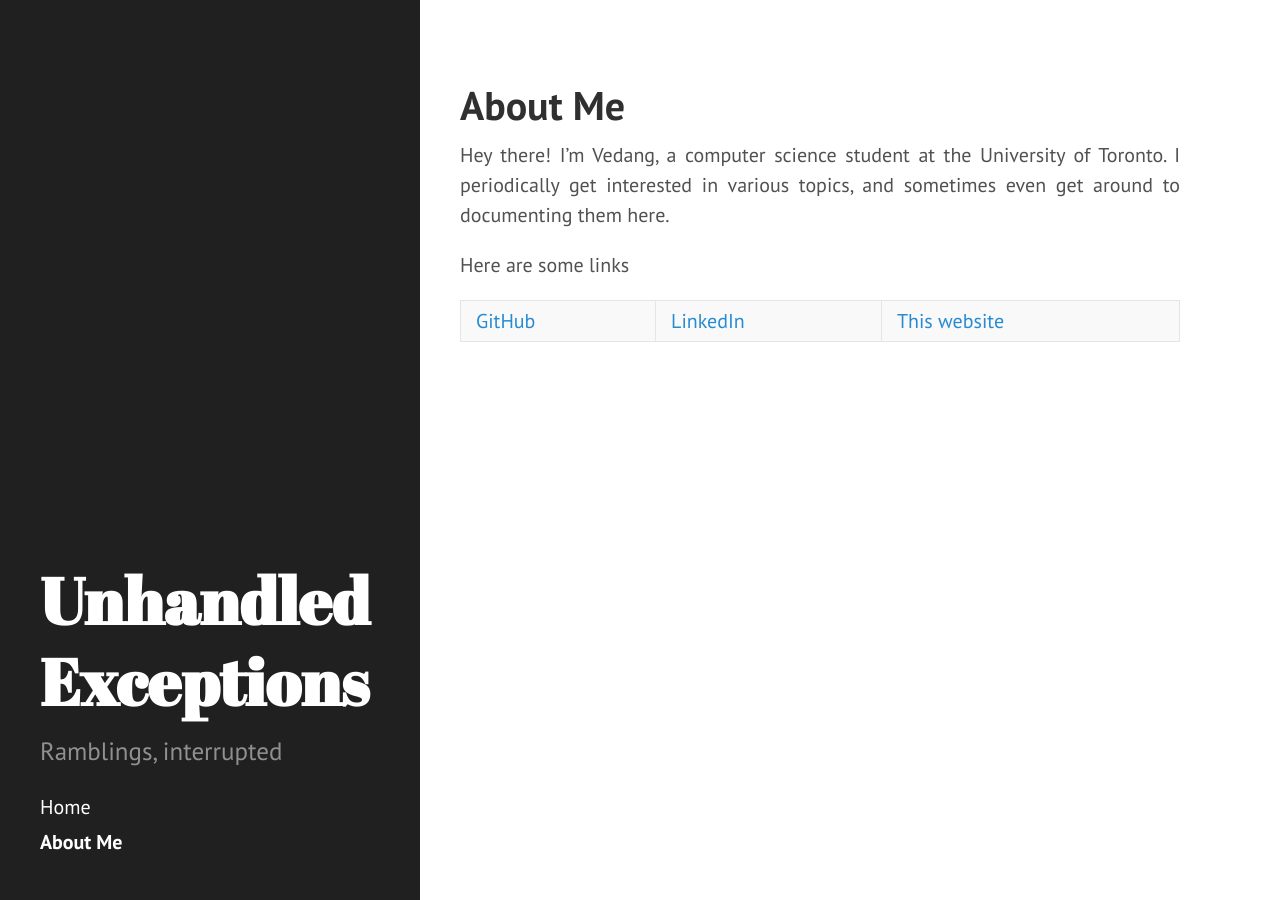
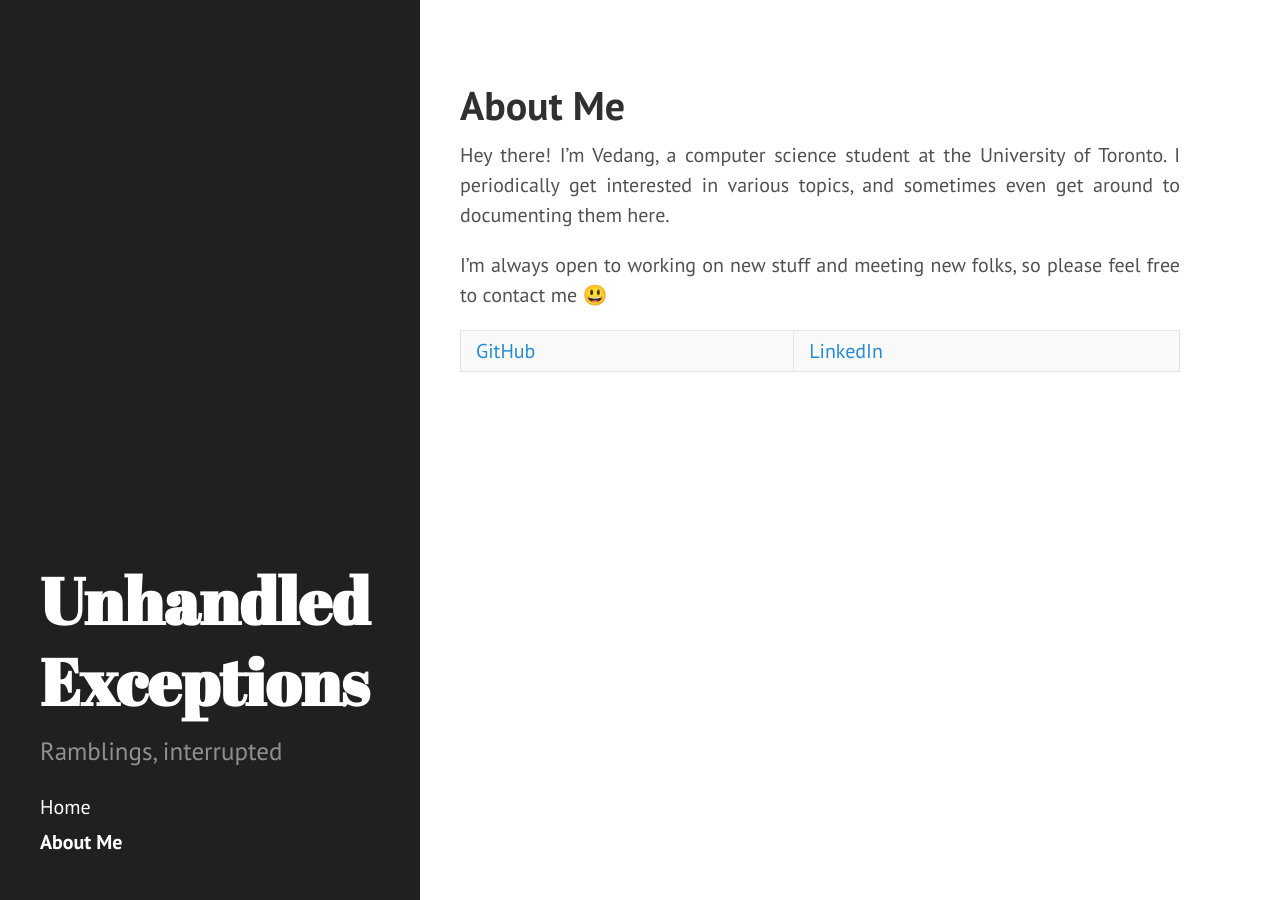
Before and after one commit to vedangnaik/vedangnaik.github.io, a Jekyll site: the page built from about.md, in a window 1280 px wide. Built offline with Jekyll 4.4.1, drawn with Linux system fonts in a browser that asks for light colours.

Commit message:
Updated about info

```diff
--- a/about.md
+++ b/about.md
@@ -5,6 +5,6 @@ title: About Me
 
 Hey there! I'm Vedang, a computer science student at the University of Toronto. I periodically get interested in various topics, and sometimes even get around to documenting them here.
 
-Here are some links
+I'm always open to working on new stuff and meeting new folks, so please feel free to contact me 😃
 
-[GitHub](https://github.com/vedangnaik)  | [LinkedIn](https://www.linkedin.com/in/vedang-naik/) | [This website](https://vedangnaik.github.io/)
+[GitHub](https://github.com/vedangnaik)  | [LinkedIn](https://www.linkedin.com/in/vedang-naik/) |
```
